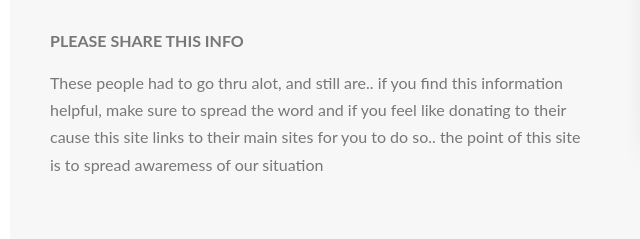
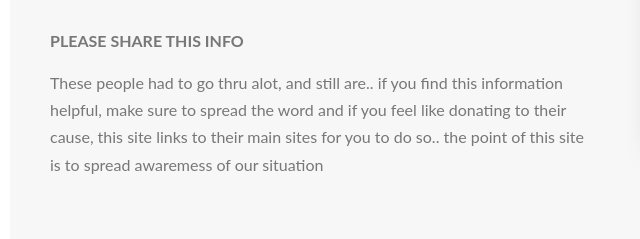
Before and after one commit to lexicon01/theunveiling, a website: page index.html in a window 1280 px wide. Shown: the part 1146-1385 px from the top of the page, 20-660 px from the left. Drawn offline with Linux system fonts and the light colour scheme.

Commit message:
added new lines and blah blah

```diff
--- a/index.html
+++ b/index.html
@@ -70,7 +70,7 @@
 
 						<h3 class="heading-tertiary u-margin-bottom-small">Please Share This Info</h3>
 						<p class="paragraph u-margin-bottom-medium">
-							These people had to go thru alot, and still are.. if you find this information helpful, make sure to spread the word and if you feel like donating to their cause this site links to their main sites for you to do so.. the point of this site is to spread awaremess of our situation
+							These people had to go thru alot, and still are.. if you find this information helpful, make sure to spread the word and if you feel like donating to their cause,  this site links to their main sites for you to do so.. the point of this site is to spread awaremess of our situation
 							<!-- Lorem ipsum dolor sit amet consectetur adipisicing elit. Quos illo nobis fugiat molestias ducimus quam deleniti inventore delectus! Lorem ipsum dolor sit amet consectetur adipisicing elit. Adipisci, minima tempora et aliquid laboriosam eveniet veniam in autem explicabo quos maxime ab nulla neque aperiam eaque. Ullam officia neque odit.  -->
 						</p>
 
```
